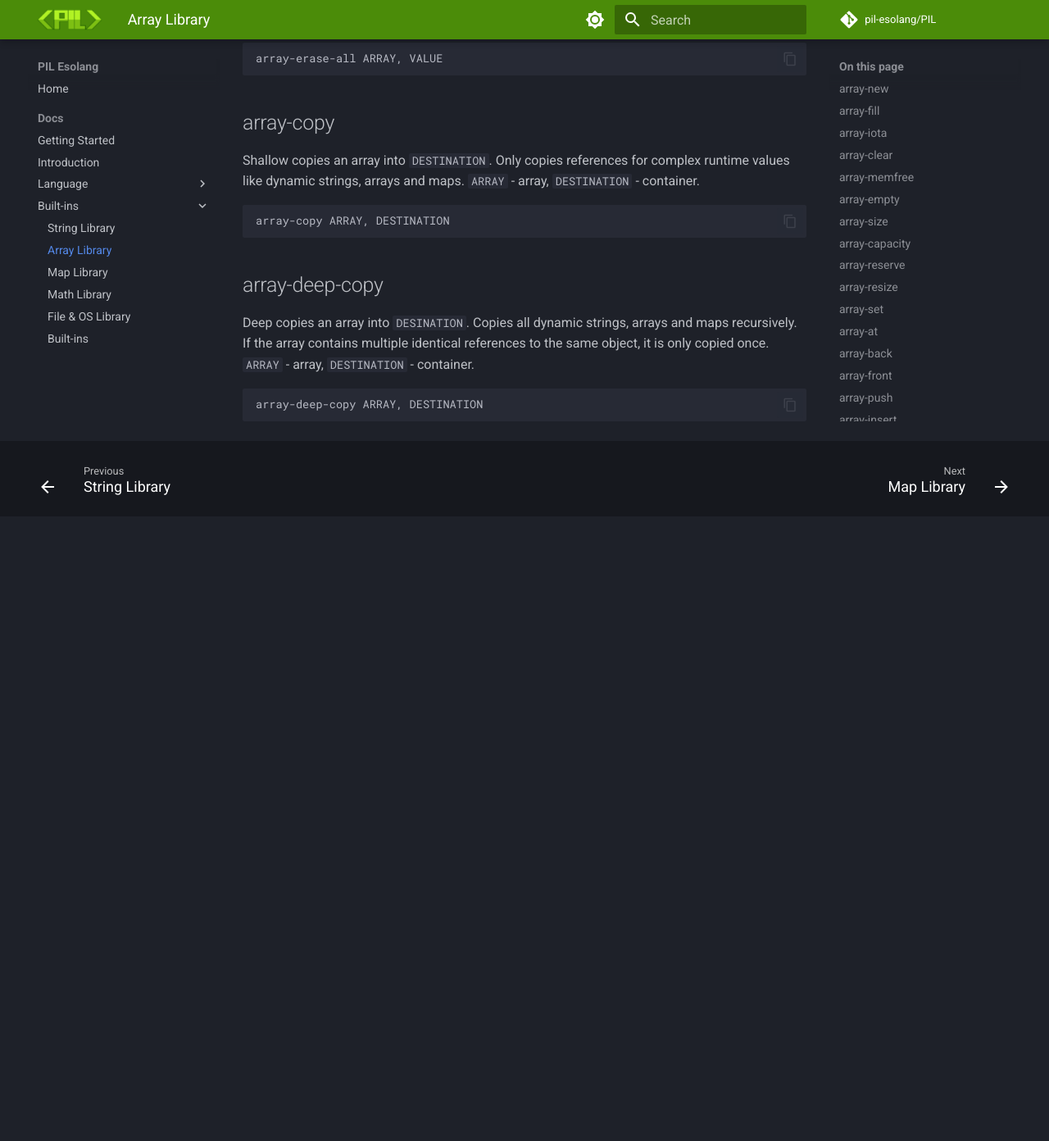
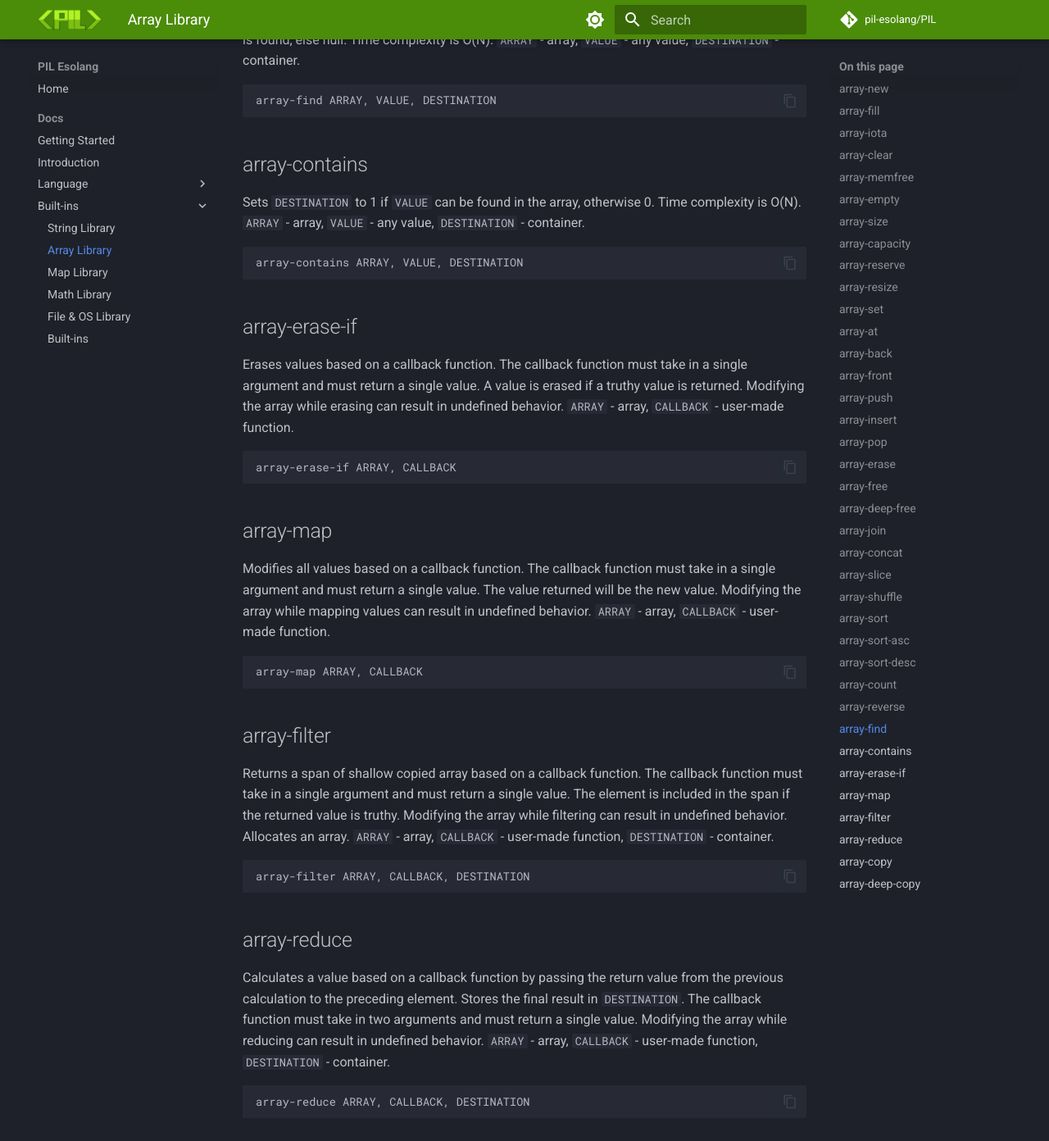
Before and after one commit to pil-esolang/pil-esolang.github.io, an MkDocs documentation site: the page built from docs/built-ins/arrays.md, in a window 1280 px wide and 1400 px high, scrolled down 6009 px. Shown: the top 1392 px of the window at 82% size. Built offline with MkDocs 1.6.1 and Material for MkDocs 9.7.7, drawn with Linux system fonts in a browser that asks for light colours; comment, search, counter and statistics services are not loaded; before the commit the page ends 6639 px from its top, so only the background shows below that; some of the changed text lies outside the part shown.

Commit message:
Updated built-in docs.

````diff
--- a/docs/built-ins/arrays.md
+++ b/docs/built-ins/arrays.md
@@ -146,9 +146,21 @@ array-shuffle ARRAY
 ```
 
 ## array-sort
-Sort the array. Sorts ascendingly if `ASCENDING` is truthy, descendingly otherwise. Throws if array contains functions, labels, arrays or maps. `ARRAY` - array, `ASCENDING` - integer.
+Sort the array based on a callback function. The callback function must take in two arguments and must return a single value. Modifying the array or having improper sort condition can result in undefined behavior. `ARRAY` - array, `CALLBACK` - user-made function.
 ```pil
-array-sort ARRAY, ASCENDING
+array-sort ARRAY, CALLBACK
+```
+
+## array-sort-asc
+Sort the array in an ascending order. Throws if array contains non-comparable types (such as maps, functions, etc.). `ARRAY` - array.
+```pil
+array-sort-asc ARRAY
+```
+
+## array-sort-desc
+Sort the array in a descending order. Throws if array contains non-comparable types (such as maps, functions, etc.). `ARRAY` - array.
+```pil
+array-sort-desc ARRAY
 ```
 
 ## array-count
@@ -175,10 +187,28 @@ Sets `DESTINATION` to 1 if `VALUE` can be found in the array, otherwise 0. Time
 array-contains ARRAY, VALUE, DESTINATION
 ```
 
-## array-erase-all
-Erases all `VALUE`s from array. Time complexity is O(N). `ARRAY` - array, `VALUE` - value.
+## array-erase-if
+Erases values based on a callback function. The callback function must take in a single argument and must return a single value. A value is erased if a truthy value is returned. Modifying the array while erasing can result in undefined behavior. `ARRAY` - array, `CALLBACK` - user-made function.
 ```pil
-array-erase-all ARRAY, VALUE
+array-erase-if ARRAY, CALLBACK
+```
+
+## array-map
+Modifies all values based on a callback function. The callback function must take in a single argument and must return a single value. The value returned will be the new value. Modifying the array while mapping values can result in undefined behavior. `ARRAY` - array, `CALLBACK` - user-made function.
+```pil
+array-map ARRAY, CALLBACK
+```
+
+## array-filter
+Returns a span of shallow copied array based on a callback function. The callback function must take in a single argument and must return a single value. The element is included in the span if the returned value is truthy. Modifying the array while filtering can result in undefined behavior. Allocates an array. `ARRAY` - array, `CALLBACK` - user-made function, `DESTINATION` - container.
+```pil
+array-filter ARRAY, CALLBACK, DESTINATION
+```
+
+## array-reduce
+Calculates a value based on a callback function by passing the return value from the previous calculation to the preceding element. Stores the final result in `DESTINATION`. The callback function must take in two arguments and must return a single value. Modifying the array while reducing can result in undefined behavior. `ARRAY` - array, `CALLBACK` - user-made function, `DESTINATION` - container.
+```pil
+array-reduce ARRAY, CALLBACK, DESTINATION
 ```
 
 ## array-copy
````
Also changed, not shown: docs/built-ins/builtins.md (+6 -0 lines), docs/built-ins/fileos.md (+6 -0 lines), docs/built-ins/strings.md (+12 -0 lines).
